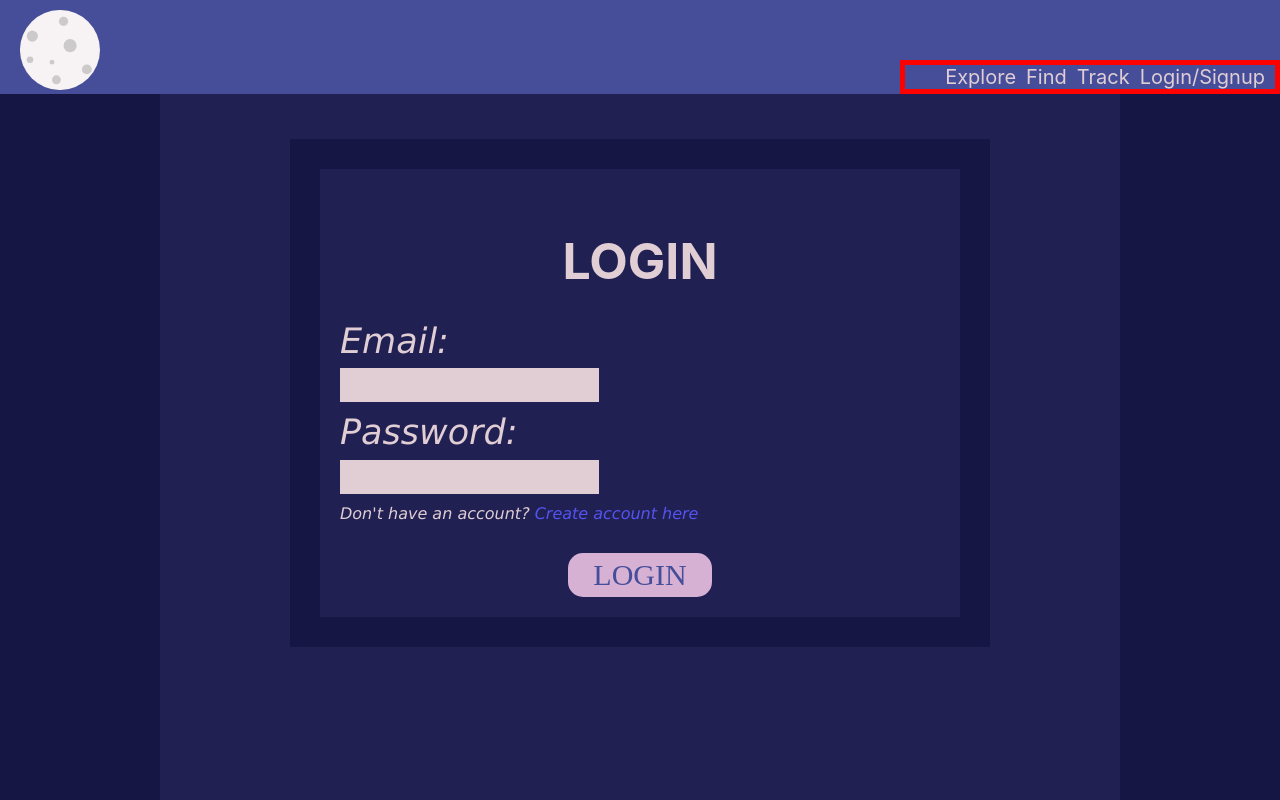
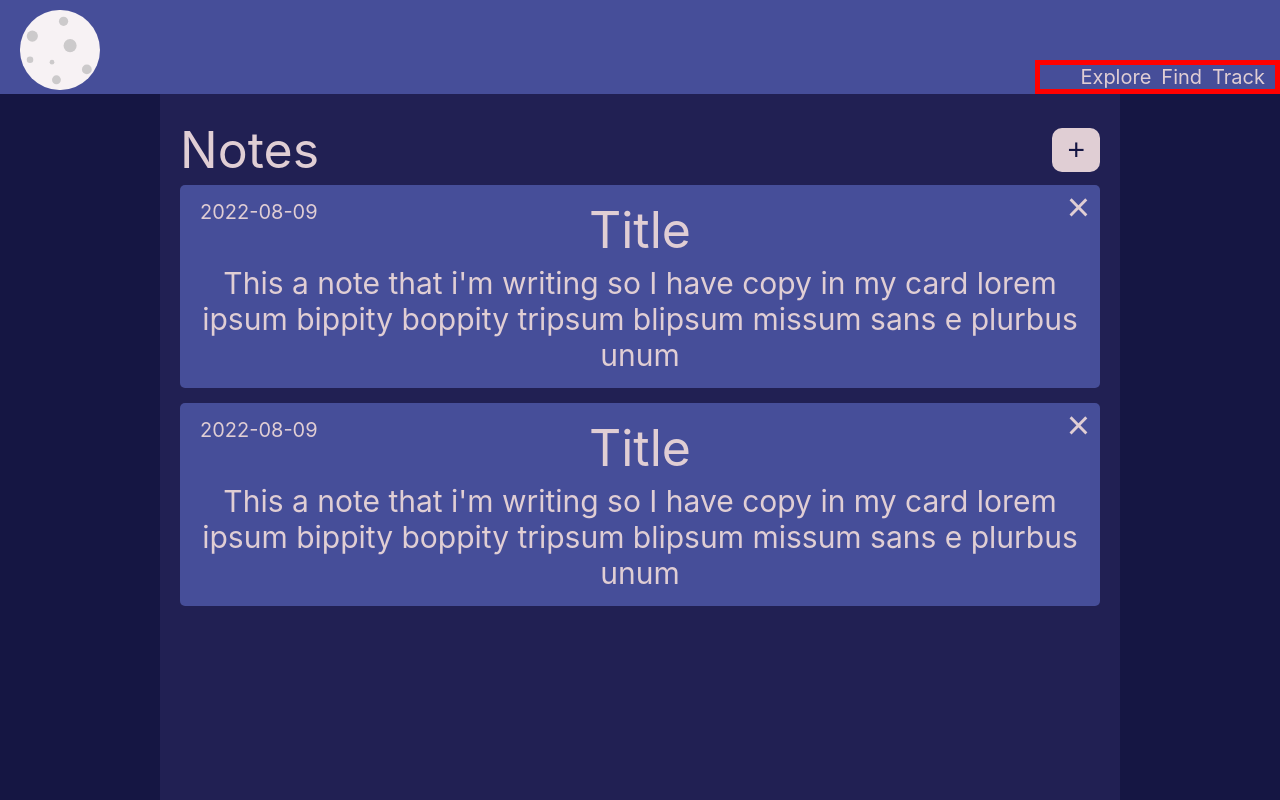
Before and after one commit to dallasmay/StarSight, a React (Create React App) app: page /notes in a window 1280 px wide. Before the commit this address led to /login. Built offline with nearby package versions, Linux system fonts and the light colour scheme; a web font is replaced by a local one.

Commit message:
styled note cards, switched date and delete button to fixed position instead of flex with title

```diff
--- a/src/ReduxStore/store.js
+++ b/src/ReduxStore/store.js
@@ -1,6 +1,6 @@
 import { configureStore, createSlice } from "@reduxjs/toolkit";
 
-const authInitialState = { isAuthenticated: false, userId: null, name: null };
+const authInitialState = { isAuthenticated: true, userId: null, name: null };
 
 const authenticationSlice = createSlice({
   name: "auth",
--- a/src/components/Notes Components/NoteCard/NoteCard.js
+++ b/src/components/Notes Components/NoteCard/NoteCard.js
@@ -4,10 +4,10 @@ const NoteCard = (props) => {
     return (
       <div className={styles.card}>
         <div className={styles["card-checked"]}>
+          <h3 className={styles.date}>{props.date}</h3>
+          <button className={styles["delete-btn"]}>&times;</button>
           <div className={styles.flexTest}>
-            <h3 className={styles.heading3}>{props.date}</h3>
             <h2 className={styles.heading2}>{props.title}</h2>
-            <span className={styles["delete-btn"]}>&times;</span>
           </div>
           <p className={styles["note-text"]}>{props.note}</p>
         </div>
--- a/src/components/Notes Components/NoteCard/NoteCard.module.css
+++ b/src/components/Notes Components/NoteCard/NoteCard.module.css
@@ -2,22 +2,23 @@
   cursor: pointer;
 }
 .card-checked {
+  position: relative;
   border-radius: 5px;
   /* box-shadow: 0 3px 10px rgb(0 0 0 / 0.2); */
   /* color: var(--lightpink); */
   background-color: var(--lightblue);
   padding: 1.5rem 0;
-  margin: 0 0 1.5rem 0;
+  margin: 0.5rem 0 1.5rem 0;
   transition-duration: 0.5s;
 }
 .card-checked:hover {
-  background-color: #6167b3;
+  background-color: #505aad;
   transition-duration: 0.5s;
 }
 .flexTest {
   display: flex;
-  justify-content: space-between;
-  margin: 0 0 .5rem 0;
+  justify-content: center;
+  margin: 0 0 0.5rem 0;
 }
 .heading2 {
   font-size: 5rem;
@@ -25,12 +26,30 @@
   text-align: center;
   margin: 0 0 0 0;
 }
-.heading3 {
+.date {
+  position: absolute;
+  left: 10px;
   font-size: 2rem;
   font-weight: normal;
   text-align: center;
   margin: 0 0 0.75rem 0;
   padding: 0 0 0 1rem;
+}
+.delete-btn {
+  position: absolute;
+  right: 10px;
+  top: 0;
+  color: var(--grey);
+  background-color: transparent;
+  border: none;
+  font-size: 4rem;
+  padding: 0;
+  transition-duration: 0.5s;
+}
+.delete-btn:hover {
+  cursor: pointer;
+  color: #92868a;
+  transition-duration: 0.5s;
 }
 .note-text {
   font-size: 3rem;
--- a/src/pages/NotesPage/NotesPage.js
+++ b/src/pages/NotesPage/NotesPage.js
@@ -8,8 +8,22 @@ import NoteCard from "../../components/Notes Components/NoteCard/NoteCard";
 import styles from "./NotesPage.module.css";
 
 const NotesPage = () => {
+
+  const tempCard = [
+    {
+      title: "Title",
+      note: "This a note that i'm writing so I have copy in my card lorem ipsum bippity boppity tripsum blipsum missum sans e plurbus unum",
+      date: "2022-08-09",
+    },
+    {
+      title: "Title",
+      note: "This a note that i'm writing so I have copy in my card lorem ipsum bippity boppity tripsum blipsum missum sans e plurbus unum",
+      date: "2022-08-09",
+    },
+  ];
+
   const [formVisibility, setFormVisibility] = useState(false);
-  const [notesList, setNotesList] = useState([]);
+  const [notesList, setNotesList] = useState(tempCard);
   const userId = useSelector((state) => state.userId);
 
   const toggleFormHandler = () => {
@@ -23,11 +37,11 @@ const NotesPage = () => {
       userId,
     };
 
-    axios
-      .post("http://localhost:4000/notes-items", getItemsBody)
-      .then((res) => {
-        setNotesList(res.data[0]);
-      });
+    // axios
+    //   .post("http://localhost:4000/notes-items", getItemsBody)
+    //   .then((res) => {
+    //     setNotesList(res.data[0]);
+    //   });
   }, []);
 
   return (
```
